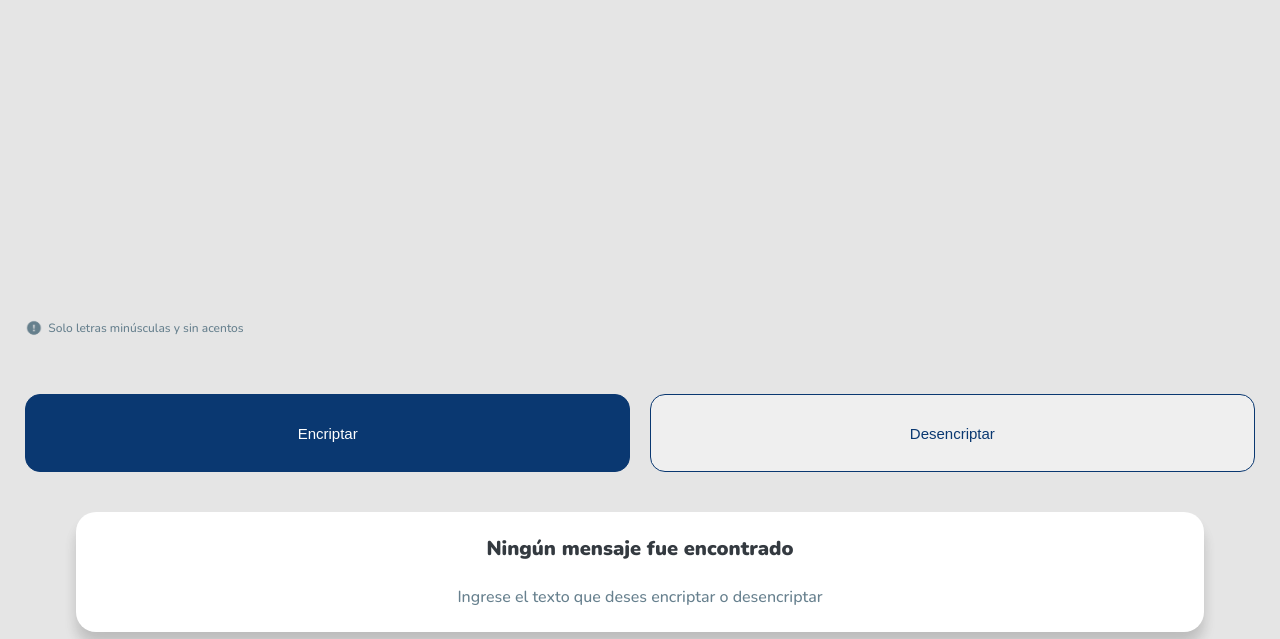
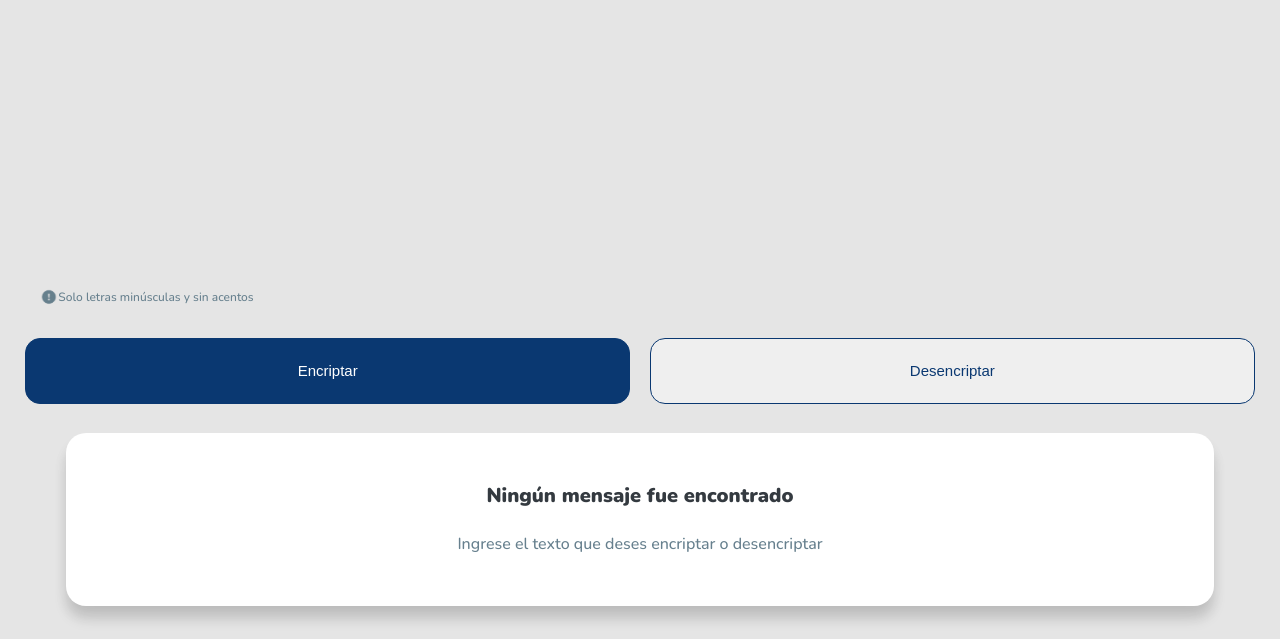
Before and after one commit to RolDev-22/Challange_OracleONE, a plain HTML site: page index.html in a window 1280 px wide. Shown: the part 161-800 px from the top of the page. Drawn offline with nearby package versions, Linux system fonts and the light colour scheme.

Commit message:
Cambios en medidas de pantalla y altura de componnetes

```diff
--- a/index.html
+++ b/index.html
@@ -3,7 +3,7 @@
   <head>
     <meta charset="UTF-8" />
     <meta name="viewport" content="width=device-width, initial-scale=1.0" />
-    <link rel="stylesheet" href="style/styleMovil.css">
+    <link rel="stylesheet" href="style/styleMovil.css" />
     <title>Challenge_OrecleONE</title>
   </head>
   <body>
@@ -19,32 +19,43 @@
           <textarea
             name="textAreaIn"
             id="inputTextArea"
-            style="resize: none;"
+            style="resize: none"
             placeholder="Ingrese el texto aqui"
           ></textarea>
           <div id="messageInput">
-            <img
-              src="public/aviso.png"
-              alt="aviso de formato del texto admitido"
-              id="messageWarning"
-            />
-            <span id="message">Solo letras minúsculas y sin acentos</span>
+            <p id="message">
+              <img
+                src="public/aviso.png"
+                alt="aviso de formato del texto admitido"
+                id="messageWarning"
+              />
+              Solo letras minúsculas y sin acentos
+            </p>
+            <!-- <span id="message">Solo letras minúsculas y sin acentos</span> -->
           </div>
         </div>
       </section>
 
       <section class="sections">
         <div id="containerButtons">
-          <input type="button" value="Encriptar" class="InputButton"/>
-          <input type="button" value="Desencriptar" class="InputButton"/>
+          <input type="button" value="Encriptar" class="InputButton" />
+          <input type="button" value="Desencriptar" class="InputButton" />
         </div>
       </section>
 
       <section class="sections">
         <div id="containerOutput">
           <h2 id="subtitleOutput">Ningún mensaje fue encontrado</h2>
-          <textarea name="textAreaOut" id="OutputTextArea" cols="30" rows="10" style="display: none;"></textarea>
-          <spam id="textOutput">Ingrese el texto que deses encriptar o desencriptar</spam>
+          <textarea
+            name="textAreaOut"
+            id="OutputTextArea"
+            cols="30"
+            rows="10"
+            style="display: none"
+          ></textarea>
+          <spam id="textOutput"
+            >Ingrese el texto que deses encriptar o desencriptar</spam
+          >
         </div>
       </section>
     </main>
--- a/style/styleMovil.css
+++ b/style/styleMovil.css
@@ -182,7 +182,7 @@ main {
 }
 
 .sections {
-  height: 40%;
+  height: 50%;
   width: 98%;
   display: flex;
   flex-direction: column;
@@ -196,13 +196,13 @@ main {
   height: 98%;
   display: flex;
   flex-direction: column;
-  justify-content: center;
+  justify-content: flex-end;
   align-items: center;
 }
 
 #inputTextArea {
   width: 95%;
-  height: 85%;
+  height: 90%;
   outline: none;
   padding: 5px;
   border: none;
@@ -220,7 +220,7 @@ main {
 }
 
 #messageInput {
-  height: 15%;
+  height: 10%;
   width: 100%;
   display: flex;
   flex-direction: row;
@@ -231,13 +231,20 @@ main {
   font-size: 12px;
 }
 
+#message{
+  display: flex;
+  justify-content: center;
+  align-items: center;
+  padding-left: 15px;
+}
+
 #messageWarning {
   height: 20px;
   width: 18px;
 }
 
 .sections:nth-child(2) {
-  height: 20%;
+  height: 25%;
 }
 
 #containerButtons {
@@ -266,7 +273,7 @@ main {
 
 #containerOutput {
   position: relative;
-  height: 90%;
+  height: 70%;
   width: 90%;
   display: flex;
   flex-direction: column;
@@ -291,12 +298,26 @@ main {
   color: var(--secundaryColor);
 }
 
-@media (width >= 720px) {
+@media (width >= 767px) {
+
+  header{
+    height: 12%;
+  }
+
+  #inputTextArea{
+    height: 100%;
+  }
+
   .sections {
     height: 60%;
   }
+
+  .sections:nth-child(2) {
+    height: 15%;
+  }
+
   .sections:nth-child(3) {
-    height: 20%;
+    height: 30%;
   }
 
   #containerButtons {
@@ -305,6 +326,11 @@ main {
   }
 
   .InputButton {
-    height: 60%;
+    height: 70%;
+  }
+
+  #containerOutput {
+    padding: 10px;
+    height: 80%;
   }
 }
```
